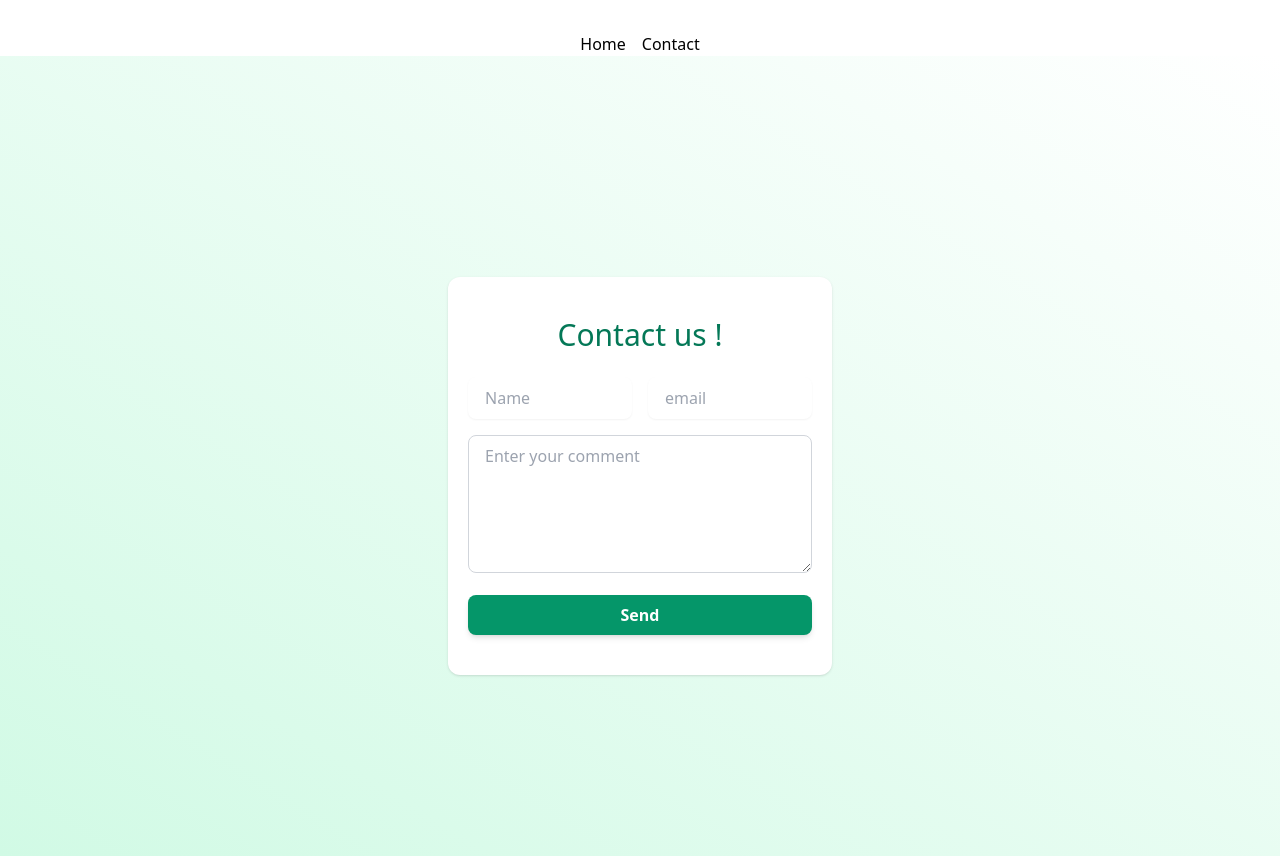
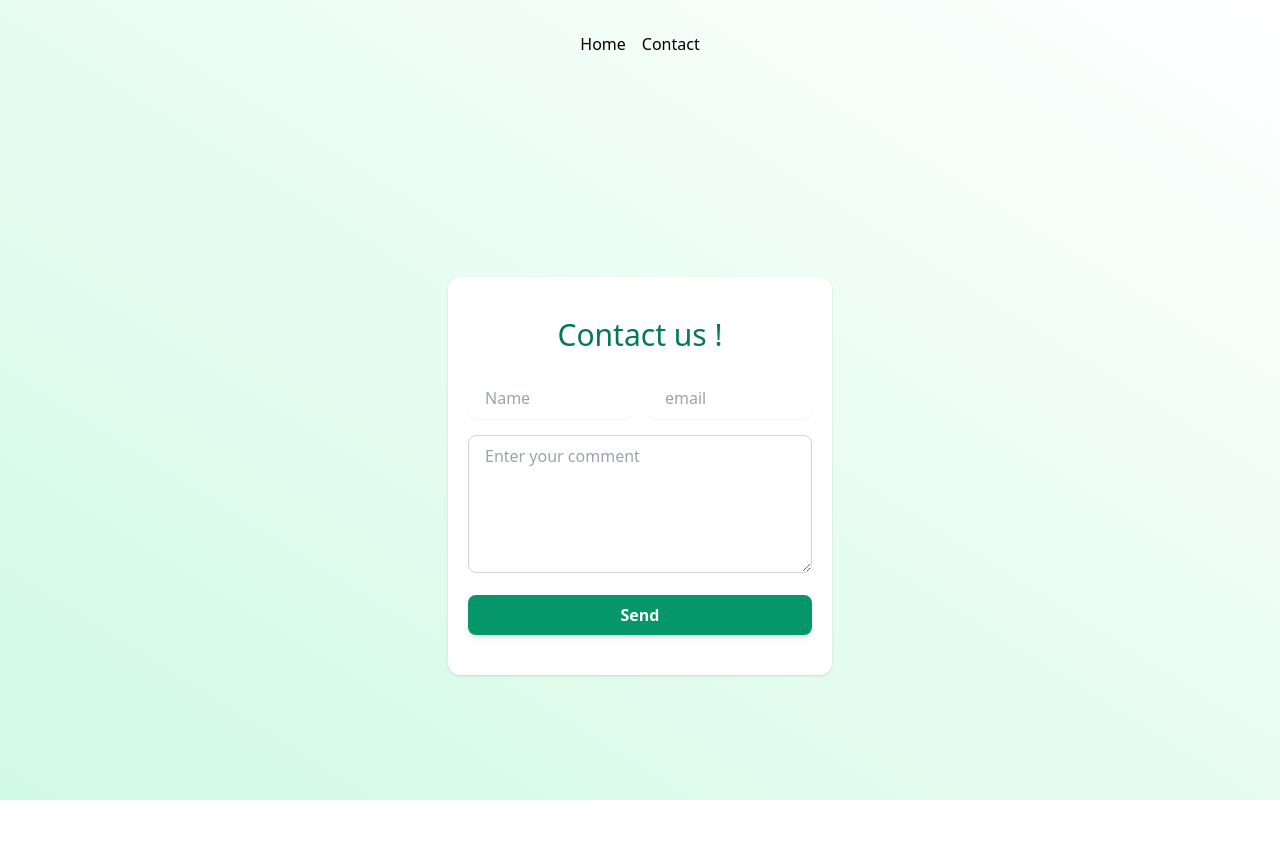
Before and after one commit to HikariLight/terravision, a React (Vite) app: page /contact in a window 1280 px wide. Built offline with nearby package versions, Linux system fonts and the light colour scheme.

Commit message:
Background color style refactoring

```diff
--- a/src/components/About.jsx
+++ b/src/components/About.jsx
@@ -1,11 +1,12 @@
 import Layout from "./Layout"
 import Drone from "../assets/drone.jpg"
+import { Link } from "react-router-dom"
 
 const About = () => {
     return (
         <Layout>
             <section
-                className="grid h-full w-full place-items-center bg-gradient-to-bl from-white to-emerald-100 py-12 md:py-24 lg:py-32 dark:bg-gray-800"
+                className="grid h-full w-full place-items-center py-12 md:py-24 lg:py-32 dark:bg-gray-800"
                 id="about">
                 <div className="container px-4 md:px-6">
                     <div className="grid items-center gap-6 lg:grid-cols-[1fr_500px] lg:gap-12 xl:grid-cols-[1fr_550px]">
@@ -33,11 +34,11 @@ const About = () => {
                                 </p>
                             </div>
                             <div className="flex flex-col gap-2 min-[400px]:flex-row">
-                                <a
-                                    className="inline-flex h-10 items-center justify-center rounded-md bg-gray-900 px-8 text-sm font-medium text-gray-50 shadow transition-colors hover:bg-gray-900/90 focus-visible:outline-none focus-visible:ring-1 focus-visible:ring-gray-950 disabled:pointer-events-none disabled:opacity-50 dark:bg-gray-50 dark:text-gray-900 dark:hover:bg-gray-50/90 dark:focus-visible:ring-gray-300"
-                                    href="#">
+                                <Link
+                                    to="/contact"
+                                    className="inline-flex h-10 items-center justify-center rounded-md bg-gray-900 px-8 text-sm font-medium text-gray-50 shadow transition-colors hover:bg-gray-900/90 focus-visible:outline-none focus-visible:ring-1 focus-visible:ring-gray-950 disabled:pointer-events-none disabled:opacity-50 dark:bg-gray-50 dark:text-gray-900 dark:hover:bg-gray-50/90 dark:focus-visible:ring-gray-300">
                                     Contact Sales
-                                </a>
+                                </Link>
                                 <a
                                     className="inline-flex h-10 items-center justify-center rounded-md border border-gray-200 bg-white px-8 text-sm font-medium shadow-sm transition-colors hover:bg-gray-100 hover:text-gray-900 focus-visible:outline-none focus-visible:ring-1 focus-visible:ring-gray-950 disabled:pointer-events-none disabled:opacity-50 dark:border-gray-800 dark:bg-gray-950 dark:hover:bg-gray-800 dark:hover:text-gray-50 dark:focus-visible:ring-gray-300"
                                     href="#features">
--- a/src/components/Contact.jsx
+++ b/src/components/Contact.jsx
@@ -13,7 +13,7 @@ const Contact = () => {
                 </Link>
             </nav>
 
-            <div className="grid h-full w-full place-items-center bg-gradient-to-bl from-white to-emerald-100">
+            <div className="grid h-full w-full place-items-center">
                 <form className="flex w-full max-w-sm space-x-3">
                     <div className="m-auto mt-10 w-full max-w-2xl rounded-xl bg-white px-5 py-10 shadow dark:bg-gray-800">
                         <div className="mb-6 text-center text-3xl font-light text-emerald-700 dark:text-white">
--- a/src/components/Features.jsx
+++ b/src/components/Features.jsx
@@ -4,7 +4,7 @@ const Features = () => {
     return (
         <Layout>
             <section
-                className="grid h-full w-full place-items-center bg-gradient-to-bl from-white to-emerald-100 py-12 md:py-24 lg:py-32 dark:bg-gray-800"
+                className="grid h-full w-full place-items-center py-12 md:py-24 lg:py-32 dark:bg-gray-800"
                 id="features">
                 <div className="container px-4 md:px-6">
                     <div className="flex flex-col items-center justify-center space-y-4 text-center">
--- a/src/components/Layout.jsx
+++ b/src/components/Layout.jsx
@@ -1,5 +1,9 @@
 const Layout = ({ children }) => {
-    return <div className="h-screen w-screen">{children}</div>
+    return (
+        <div className="h-screen w-screen scroll-smooth bg-gradient-to-bl from-white to-emerald-100">
+            {children}
+        </div>
+    )
 }
 
 export default Layout
--- a/src/components/Team.jsx
+++ b/src/components/Team.jsx
@@ -5,7 +5,7 @@ const Team = () => {
     return (
         <Layout>
             <section
-                className="grid h-full w-full place-items-center bg-gradient-to-bl from-white to-emerald-100 py-12 md:py-24 lg:py-32"
+                className="grid h-full w-full place-items-center py-12 md:py-24 lg:py-32"
                 id="team">
                 <div className="container px-4 md:px-6">
                     <div className="flex flex-col items-center justify-center space-y-4 text-center">
```
